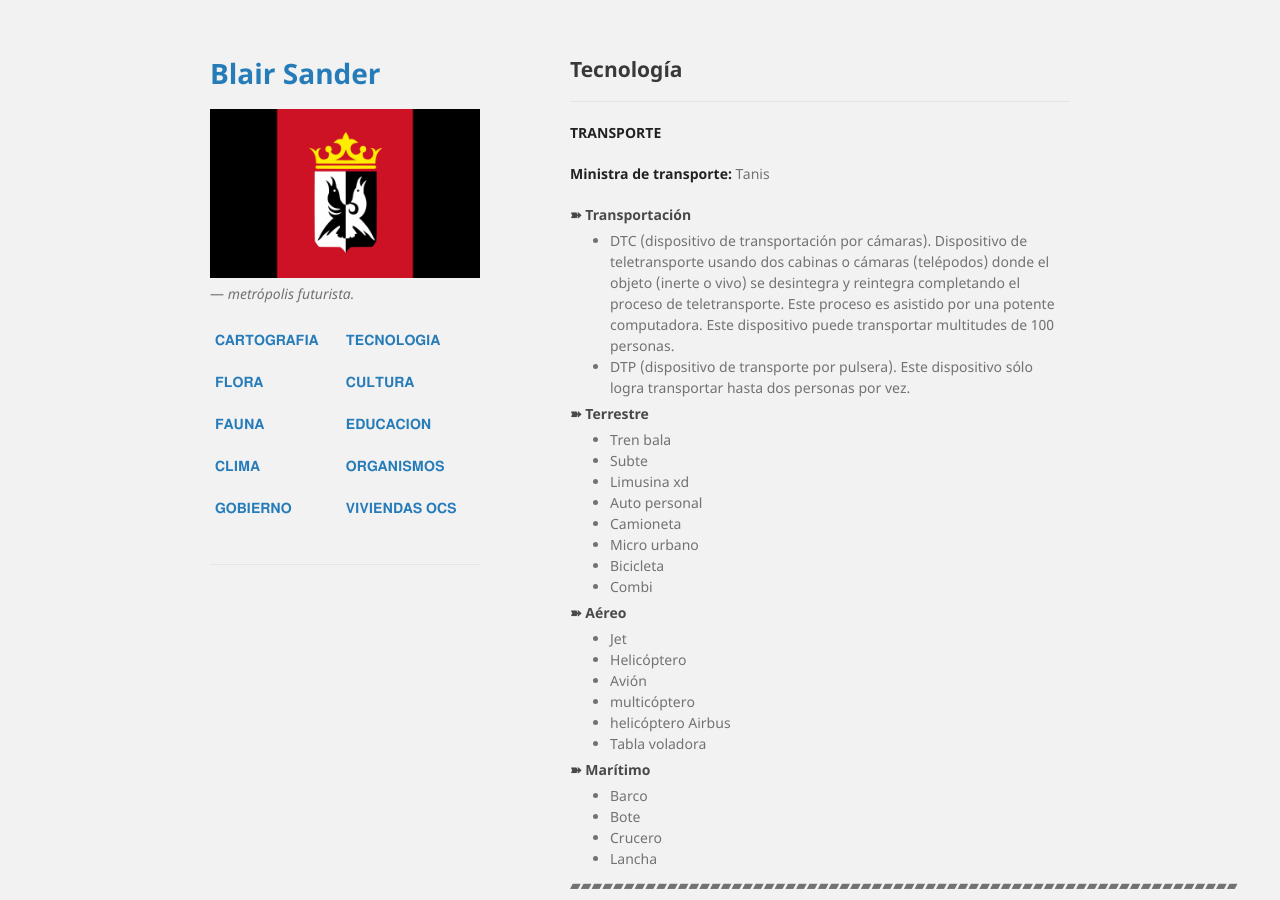
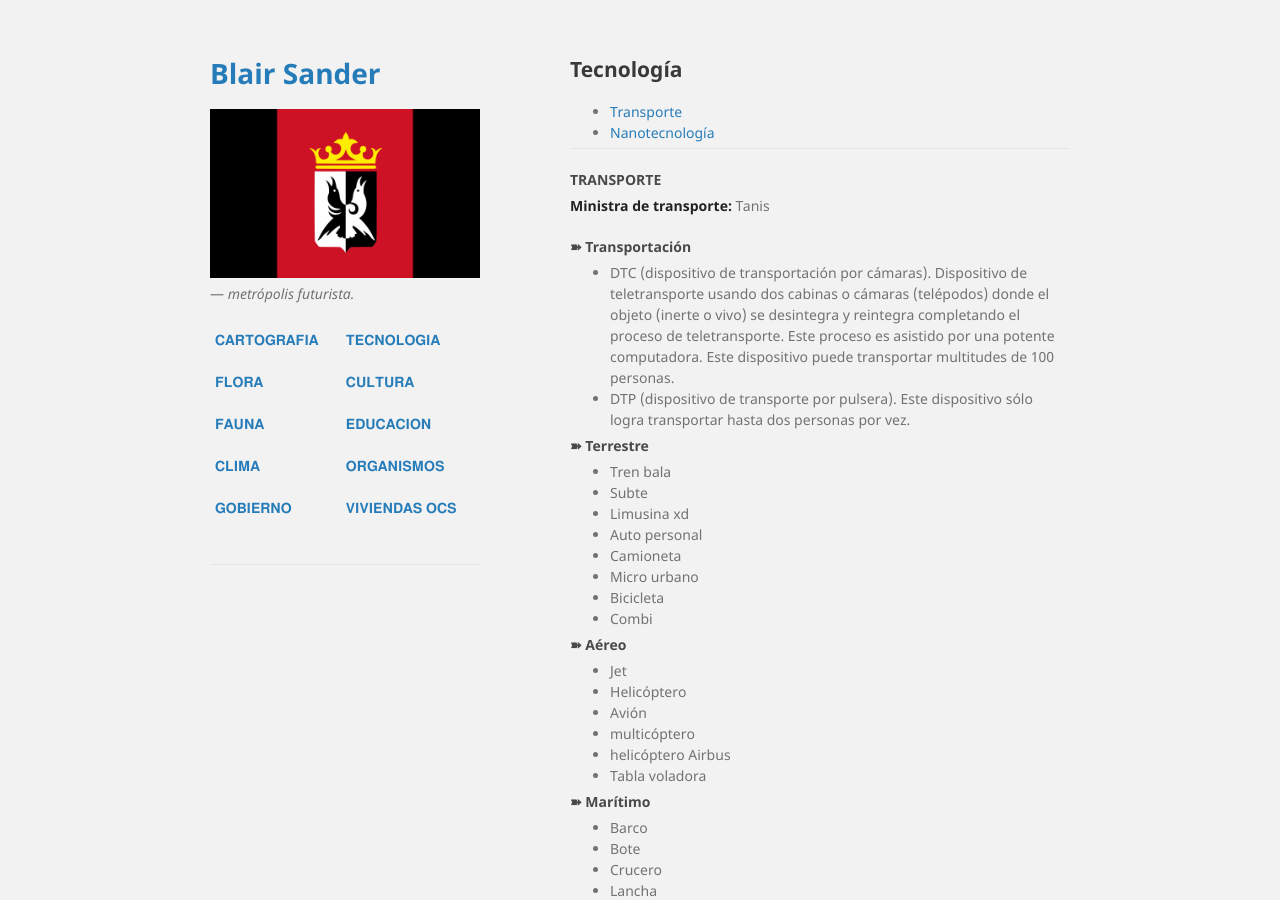
Before and after one commit to BlairSander/ciudad, a Jekyll site: the page built from tecnologia.md, in a window 1280 px wide and 900 px high. Built offline with Jekyll 4.4.1, drawn with Linux system fonts in a browser that asks for light colours.

Commit message:
Update tecnologia.md

```diff
--- a/tecnologia.md
+++ b/tecnologia.md
@@ -4,9 +4,12 @@ layout: default
 
 <h2>Tecnología</h2>
 
+- [Transporte](#TRANSPORTE)
+- [Nanotecnología](#NANOTECNOLOGÍA)
+
 * * *
 
-**TRANSPORTE**
+<h4>TRANSPORTE</h4>
 
 **Ministra de transporte:** Tanis
 
@@ -44,7 +47,7 @@ layout: default
 
 ▰▰▰▰▰▰▰▰▰▰▰▰▰▰▰▰▰▰▰▰▰▰▰▰▰▰▰▰▰▰▰▰▰▰▰▰▰▰▰▰▰▰▰▰▰▰▰▰▰▰▰▰▰▰▰▰▰▰▰▰▰▰
 
-**NANOTECNOLOGÍA**
+<h4>NANOTECNOLOGÍA</h4>
 
 Se implementa tanto para la biotecnología, como la Inteligencia artificial.
 
```
